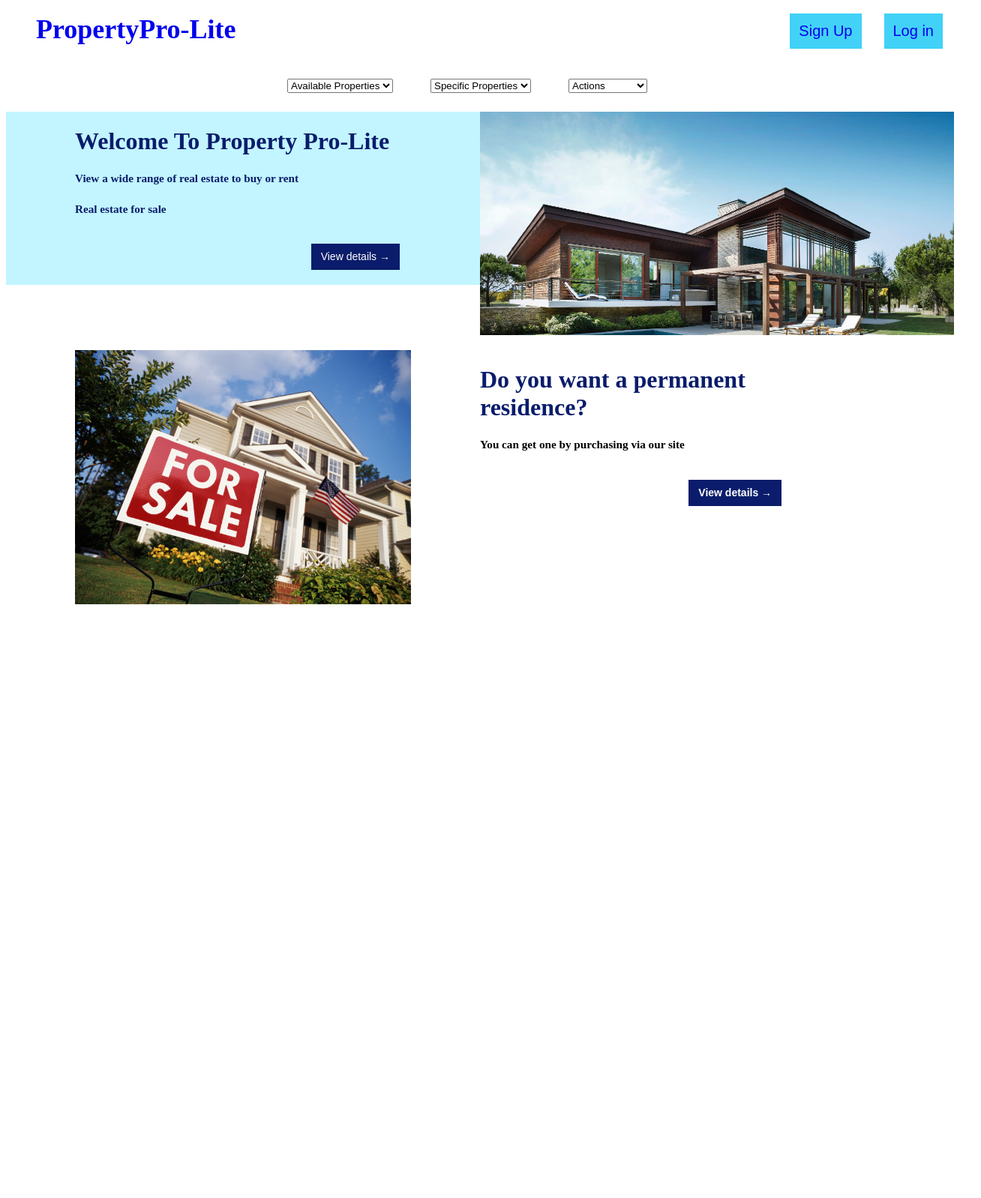
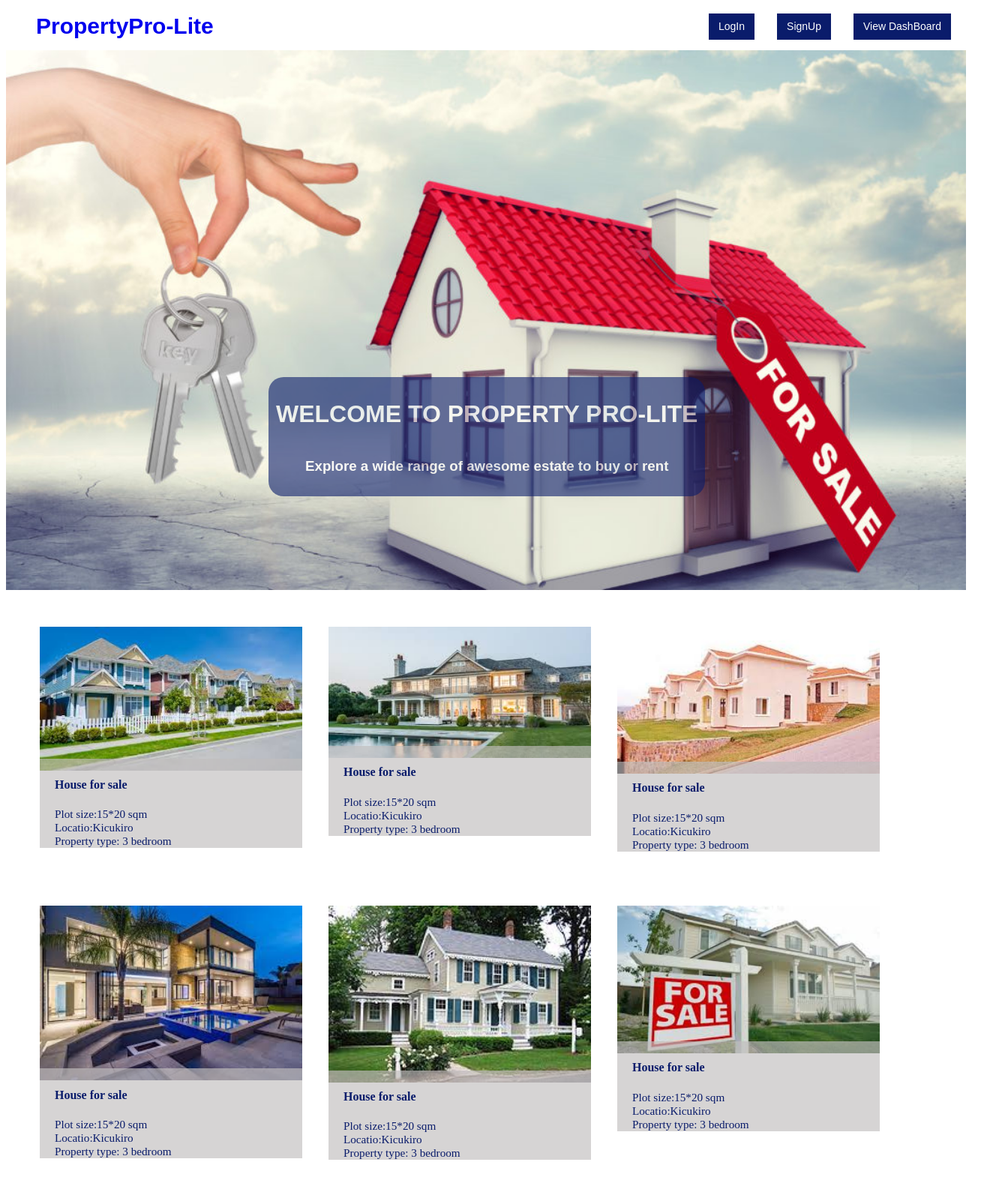
Before and after one commit to Grace-Tumusanganire/propertyPro-Lite, a plain HTML site: page ui/index.html in a window 1280 px wide. Shown: the part 5-1603 px from the top of the page at 75% size, 1308 px wide, since content can reach past the window. Before the commit the page ends 819 px from the top, so only its background shows below. Drawn offline with Linux system fonts and the light colour scheme.

Commit message:
updating UI

```diff
--- a/ui/css/style.css
+++ b/ui/css/style.css
@@ -1,18 +1,22 @@
-.header {
-  background-color: rgba(63, 210, 247, 0.979);
-}
-
-.header {
+/* .header {
+  background-color: rgb(153, 144, 144);
   height: 80;
   padding: 0px;
   margin: 0px;
+  width: 100%;
+} */
+
+body {
+  width: 100%;
 }
+
 .header-logo {
   float: left;
-  font-size: 36px;
+  font-size: 30px;
   padding: 15px 40px;
+  font-family: sans-serif;
   font-weight: bold;
-  color: darkblue;
+  color: #0a1c6b;
 }
 button {
   float: right;
@@ -20,38 +24,44 @@ button {
   margin: 15px 15px;
   padding: 10px 10px;
   border: 2px solid;
-  border-color: rgba(63, 210, 247, 0.979);
-  background-color: rgba(63, 210, 247, 0.979);
+  list-style: none;
 }
 .header a {
   text-decoration: none;
 }
-nav {
-  clear: both;
-}
-nav li {
-  float: left;
-  margin: 15px 15px;
-  padding: 10px 10px;
-}
-nav ul {
+ul {
   margin: 5px;
   margin-left: 350px;
   padding-left: 0px;
   list-style: none;
 }
 
-* {
-  box-sizing: border-box;
-}
-
-/* body {
-  font-family: "Varela Round", sans-serif;
-  line-height: 1.6;
-  margin: 0;
-  color: #3a3a3a;
+/* .img-container {
+  width: 200;
+  height: 40;
+  padding-bottom: 40px;
+  padding-top: 20px;
 } */
 
+.wrap {
+  position: relative;
+}
+.image-show {
+  opacity: 1;
+}
+.welcome {
+  position: absolute;
+  background: #0a1c6b;
+  color: #fff;
+  opacity: 0.6;
+  padding: 10px;
+  top: 0;
+  text-align: center;
+  margin: 500px 80px 90px 350px;
+  font-family: sans-serif;
+  font-weight: 1000;
+  border-radius: 20px;
+}
 p {
   font-size: 0.95em;
   margin-bottom: 1.5em;
@@ -85,16 +95,16 @@ p {
   color: #0a1c6b;
 }
 
-img {
+/* img {
   display: block;
   max-width: 100%;
-  /* vertical-align: middle; */
-  height: auto;
-}
 
-.padding-bottom-20px {
+
+} */
+
+/* .padding-bottom-20px {
   padding-bottom: 20px;
-}
+} */
 
 h2,
 h3 {
@@ -105,10 +115,10 @@ a {
   text-decoration: none;
 }
 
-.container {
+/* .container {
   padding-left: 1em;
   padding-right: 1em;
-}
+} */
 
 .color-primary {
   background: #c2f5ff;
@@ -175,3 +185,42 @@ ul li:before {
     width: 100% !important;
   }
 }
+.footer {
+  /* left: 0;
+  bottom: 0; */
+  width: 100%;
+  background-color: #0a1c6b;
+  color: white;
+  text-align: center;
+  padding: 10px;
+  margin: 0px;
+}
+/* .footer p {
+  color: white;
+} */
+
+.container {
+  display: inline-flex;
+  padding: 30px;
+  /* border: 1px solid black; */
+  width: 100%;
+  justify-content: space-between;
+  flex-wrap: wrap;
+}
+.image-holder {
+  width: 350px;
+  padding: 5px;
+  margin: 10px;
+  /* border: 1px solid black; */
+}
+.block {
+  position: relative;
+  bottom: 20px;
+
+  background-color: rgba(194, 190, 190, 0.664);
+  color: #0a1c6b;
+  padding-top: 5px;
+  padding-left: 20px;
+  padding-right: 20px;
+  font-weight: 500;
+}
--- a/ui/index.html
+++ b/ui/index.html
@@ -12,107 +12,106 @@
       <div class="header-logo">
         <a href="index.html">PropertyPro-Lite</a>
       </div>
-      <button type="button"><a href="pages/login.html">Log in</a></button>
-      <button type="button"><a href="./pages/signup.html">Sign Up</a></button>
-    </div>
-    <nav>
       <ul>
         <li>
-          <select>
-            <option>Available Properties</option>
-            <option value="for sale">for sale</option>
-            <option value="for rent">for rent</option>
-          </select>
+          <button
+            class="button bg-dark-blue flat"
+            href="./pages/dashboard.html"
+          >
+            View DashBoard
+          </button>
         </li>
         <li>
-          <select>
-            <option>Specific Properties</option>
-            <option value="2 bedrooms">2 bedrooms</option>
-            <option value="3 bedrooms">3 bedrooms</option>
-            <option value="villas">villas</option>
-          </select>
+          <button class="button bg-dark-blue flat" href="signup.html">
+            SignUp
+          </button>
         </li>
         <li>
-          <select>
-            <option>Actions</option>
-            <option value="post property">post property</option>
-            <option value="update details">update details</option>
-            <option value="mark as sold">marks as sold</option>
-            <option value="delete advert">delete advert</option>
-          </select>
+          <button class="button bg-dark-blue flat" href="./pages/login.html">
+            LogIn
+          </button>
         </li>
       </ul>
-    </nav>
-<div class="wrap">
-    <div class="col color-primary padding-bottom-20px">
-        <div class="container color-dark-blue">
-            <h1>Welcome To Property Pro-Lite</h1>
-            <p>
-                <strong>View a wide range of real estate to buy or rent</strong>
-            </p>
-            <p>
-                <strong>Real estate for sale</strong>
-            </p>
-            <button class="button bg-dark-blue flat">View details &rarr;</button>
-        </div>
-    </div>
-    <div class="col-img  padding-bottom-20px">
-        <div class="img-container" style="overflow: hidden;max-height: 298px">
-            <img src="./assets/image1.jpg" alt="for sale"  />
-        </div>
     </div>
 
-    <div class="col ">
-        <div class="container">
-            <img src="./assets/image3.jpg" alt="for rent" />
-        </div>
+    <div class="wrap">
+      <div class="image-show"><img src="./assets/image0.jpg" alt="for sale" /></div>
+     <div class="welcome">
+        <h1>WELCOME TO PROPERTY PRO-LITE</h1><br>
+        <h3>Explore a wide range of awesome estate to buy or rent</h3>
+     </div>
     </div>
-    <div class="col-3 padding-bottom-20px">
-        <h1 class="color-dark-blue">
-            Do you want a permanent residence?
-        </h1>
-        <p>
-            <strong>You can get one by purchasing via our site
-            </strong>
-        </p>
 
 
-        <button class="button bg-dark-blue">
-            <strong>
-                View details
-                &rarr;
-            </strong>
-        </button>
-    </div>
+    <div class="container">
+      <div class="image-holder">
+        <img src="./assets/img7.jpg" alt="estate1" />
+        <div class="block">
+          <h4>House for sale</h4>
+          <p>Plot size:15*20 sqm<br>
+            Locatio:Kicukiro <br>
+            Property type: 3 bedroom</p>
+        </div>
+      </div>
+
+
+      <div class="image-holder">
+        <img src="./assets/img8.jpeg" alt="estate1" />
+          <div class="block">
+        <h4>House for sale</h4>
+        <p>Plot size:15*20 sqm<br>
+          Locatio:Kicukiro <br>
+          Property type: 3 bedroom</p>
+        </div>
+      </div>
+
+      <div class="image-holder">
+        <img src="./assets/img9.jpeg" alt="estate1" />
+        <div class="block">
+        <h4>House for sale</h4>
+        <p>Plot size:15*20 sqm<br>
+          Locatio:Kicukiro <br>
+          Property type: 3 bedroom</p>
+        </div>
+      </div>
+
+      <div class="image-holder">
+        <img src="./assets/img10.jpeg" alt="estate1" />
+          <div class="block">
+            <h4>House for sale</h4>
+            <p>Plot size:15*20 sqm<br>
+              Locatio:Kicukiro <br>
+              Property type: 3 bedroom</p>
+          </div>
+      </div>
+
+      <div class="image-holder">
+        <img src="./assets/img11.jpeg" alt="estate1" />
+           <div class="block">
+          <h4>House for sale</h4>
+          <p>Plot size:15*20 sqm<br>
+            Locatio:Kicukiro <br>
+            Property type: 3 bedroom</p>
+      </div>
+      </div>
+
+      <div class="image-holder">
+        <img src="./assets/img12.jpeg" alt="estate1" />
+        <div class="block">
+           <h4>House for sale</h4>
+           <p>Plot size:15*20 sqm<br>
+              Locatio:Kicukiro <br>
+               Property type: 3 bedroom</p>
+        </div>
+      </div>
+
+  </div>
+  <div class="footer">
+    <p>Copyright@KhalDevHub<br>
+      Contact information: enquiries@khaldevhub.com
+    </p>
+  </div>
 </div>
 
-
-
-    <!-- <div class="container">
-      <div class="properties on sale ">
-        <img src="./assets/image1.jpg" alt="Real estates properties" />
-        <button type="button">view details</button>
-        <span>
-          <p>
-            Lorem ipsum dolor sit amet consectetur adipisicing elit. Doloremque
-            quos voluptas ab, eveniet, iusto impedit eius expedita laudantium at
-            deleniti ipsa quas modi ex. Possimus qui accusamus corporis nobis
-            odio?
-          </p>
-        </span>
-      </div>
-      <div class="cars ">
-        <img src="./assets/scooter.jpg" alt="Real estates properties" />
-        <button type="button">view details</button>
-        <span>
-          <p>
-            Lorem ipsum dolor sit amet consectetur adipisicing elit. Doloremque
-            quos voluptas ab, eveniet, iusto impedit eius expedita laudantium at
-            deleniti ipsa quas modi ex. Possimus qui accusamus corporis nobis
-            odio?
-          </p>
-        </span>
-      </div> -->
-    </div>
-  </body>
+</body>
 </html>
--- /dev/null
+++ b/ui/signup.css
@@ -0,0 +1,54 @@
+body {
+  margin: 0;
+  padding: 0;
+  background: #efefef;
+  font-weight: 300;
+}
+#signUp {
+  position: relative;
+  margin: 20% auto;
+  height: 400px;
+  background: #fff;
+  box-shadow: 0 3px 5px rgba(0, 0, 0, 0.4);
+}
+
+.box {
+  position: absolute;
+  box-sizing: border-box;
+  padding: 70px;
+  width: 500px;
+  height: 500px;
+  width: 600px;
+}
+
+h1 {
+  margin: 10px 10px 40px 10px;
+  font-weight: 400px;
+  font-size: 40px;
+}
+
+input[type="text"],
+input[type="password"] {
+  display: block;
+  box-sizing: border-box;
+  margin-bottom: 30px;
+  padding: 5px;
+  width: 220px;
+  height: 32px;
+  border: none;
+  outline: none;
+  font-family: sans-serif;
+  font-size: 20px;
+  border-bottom: 2px solid;
+}
+
+input[type="submit"] {
+  margin-bottom: 30px;
+  width: 120px;
+  height: 32px;
+  background: #c42626;
+  border-radius: 2px;
+  color: rgb(223, 211, 219);
+  font-family: sans-serif;
+  font-weight: 500px;
+}
```
Also changed, not shown: ui/assets/image0.jpg (added), ui/assets/img10.jpeg (added), ui/assets/img11.jpeg (added), ui/assets/img12.jpeg (added), ui/assets/img7.jpg (added), ui/assets/img8.jpeg (added), ui/assets/img9.jpeg (added), ui/css/signup.css (deleted), ui/pages/signup.html (deleted).
